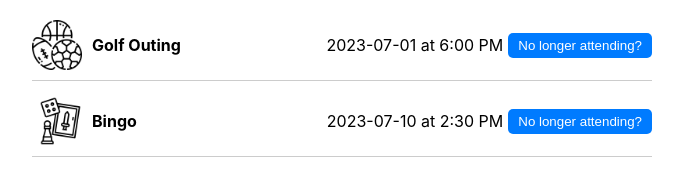
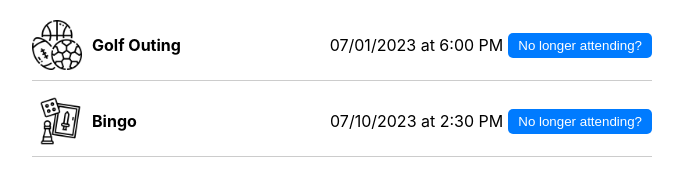
Before and after one commit to seniorsconnect/seniorsconnect.github.io, a React (Create React App) app: page /myEvents in a window 1280 px wide. Shown: the top 181 px of the page, without its empty margins (298-981 px from the left). Built offline with nearby package versions, Linux system fonts and the light colour scheme.

Commit message:
Update MyEvents.js

```diff
--- a/src/MyEvents.js
+++ b/src/MyEvents.js
@@ -68,8 +68,8 @@ const MyEventsPage = () => {
 
   const [events, setEvents] = useState([
     // Include date and time in the event data
-    { id: 1, name: "Golf Outing", date: "2023-07-01", time: "6:00 PM", icon: "sporticon.png" },
-    { id: 2, name: "Bingo", date: "2023-07-10", time: "2:30 PM", icon: "gameicon.png" },
+    { id: 1, name: "Golf Outing", date: "07/01/2023", time: "6:00 PM", icon: "sporticon.png" },
+    { id: 2, name: "Bingo", date: "07/10/2023", time: "2:30 PM", icon: "gameicon.png" },
     // ... more events
   ]);
 
```
